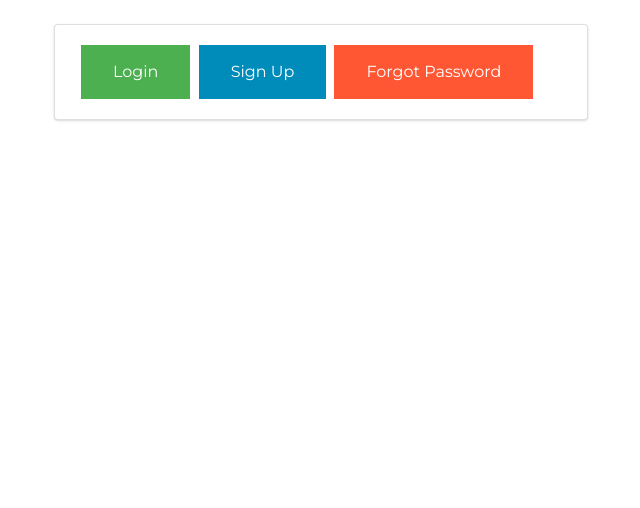
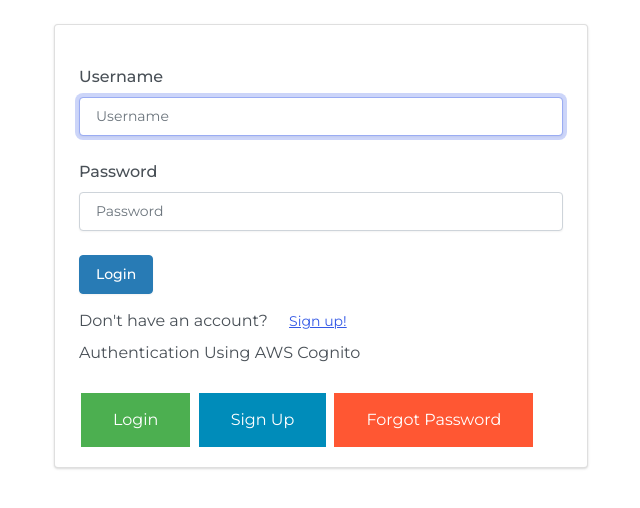
Before and after one commit to darshcloud/EatWellLiveWell-CalorieTrackerApp, a Django app: page / in a window 1280 px wide. Shown: the part 67-575 px from the top of the page, without its empty margins (319-959 px from the left). Run offline with Django 3.2, Linux system fonts and the light colour scheme; parts of the project's set-up code (start-up, migrations or seed data) failed here and were passed over; some libraries are stand-ins or nearby versions.

Commit message:
Enabled Regular Login

```diff
--- a/calorietrackerapp/views.py
+++ b/calorietrackerapp/views.py
@@ -22,30 +22,14 @@ def index(request):
     return foodlist(request)
 
 def login_v(request):
-    try:
-        code = request.GET.get('code')
-        # print(code)
-        userData = getTokens(code)
-        # print(userData)
-        context = {'name': userData['name'],
-                    'email': userData['email'],
-                    'token': userData['token'],
-                    'status': 1,}
-        # print(context)
-        try:
-            user = User.objects.create_user(context['name'], context['email'], context['token'])
-            user.save()
-        except Exception:
-            print("User Create Failed")
-            pass
-        try:
-            user = authenticate(request, username=context['name'], password=context['token'])
-        except Exception:
-            print("user auth failed")
-            pass
-        print(user)
-        response = render(request, 'login.html' , context)
-        response.set_cookie('sessiontoken', userData['id_token'], max_age=60*60*24, httponly=True)
+    if request.method == 'POST':
+        username = request.POST['username']
+        password = request.POST['password']
+        if username == "" or password == "":
+            return render(request, 'login.html', {
+                'message': 'Username/Password cannot be empty'
+            })
+        user = authenticate(request, username=username, password=password)
         if user is not None:
             login(request, user)
             return HttpResponseRedirect(reverse('food_list'))
@@ -53,17 +37,49 @@ def login_v(request):
             return render(request, 'login.html', {
                 'message': 'Incorrect username/password combination'
             })
-    except Exception as e:
-        token = getSession(request)
-        if token is not None:
-            userData = decode_jwt.lambda_handler({'token':token}, None)
+    else:
+        try:
+            code = request.GET.get('code')
+            # print(code)
+            userData = getTokens(code)
+            # print(userData)
             context = {'name': userData['name'],
-                    'email': userData['email'],
-                    'status': 1,}
+                        'email': userData['email'],
+                        'token': userData['token'],
+                        'status': 1,}
             # print(context)
-            render(request, 'login.html' , context)
-        print("No code")
-        return render(request, 'login.html', {'status': 0})
+            try:
+                user = User.objects.create_user(context['name'], context['email'], context['token'])
+                user.save()
+            except Exception:
+                print("User Create Failed")
+                pass
+            try:
+                user = authenticate(request, username=context['name'], password=context['token'])
+            except Exception:
+                print("user auth failed")
+                pass
+            print(user)
+            response = render(request, 'login.html' , context)
+            response.set_cookie('sessiontoken', userData['id_token'], max_age=60*60*24, httponly=True)
+            if user is not None:
+                login(request, user)
+                return HttpResponseRedirect(reverse('food_list'))
+            else:
+                return render(request, 'login.html', {
+                    'message': 'Incorrect username/password combination'
+                })
+        except Exception as e:
+            token = getSession(request)
+            if token is not None:
+                userData = decode_jwt.lambda_handler({'token':token}, None)
+                context = {'name': userData['name'],
+                        'email': userData['email'],
+                        'status': 1,}
+                # print(context)
+                render(request, 'login.html' , context)
+            print("No code")
+            return render(request, 'login.html', {'status': 0})
 
 def logout_v(request):
     logout(request)
--- a/templates/login.html
+++ b/templates/login.html
@@ -70,7 +70,40 @@
             <div class='col-lg-6 offset-lg-3'>
                 <div class='card bg-secondary mb-3'>
                     <div class='card-body'>
+                        <div class='form-group'>
+                            <form action="{% url 'login' %}" method='post'>
+                                {% csrf_token %}
+                                <div class='form-group'>
+                                    <label for='inputUsername' class='form-label mt-4'>
+                                        Username
+                                    </label>
+                                    <input type='text' name='username' class='form-control' id='inputUsername'
+                                           placeholder='Username' autofocus>
+                                </div>
 
+                                <div class='form-group'>
+                                    <label for='inputPassword1' class='form-label mt-4'>
+                                        Password
+                                    </label>
+                                    <input type='password' name='password' class='form-control' id='inputPassword1'
+                                           placeholder='Password'>
+                                </div>
+
+                                <div class='form-group mt-4'>
+                                    <button type='submit' class='btn btn-info'>
+                                        Login
+                                    </button>
+                                </div>
+                            </form>
+
+                            <div class='mt-2'>
+                                Don't have an account? <a href="{% url 'register' %}" type='btn btn-dark'
+                                                          class='btn btn-link'>
+                                Sign up!
+                            </a>
+                            </div>
+                            <a> Authentication Using AWS Cognito</a>
+                            <br></br>
                             <a class="button button1" href="https://auth.calorietracker.net/login?client_id=1r17gdeshkcfv6b8l44u26pbb3&response_type=code&scope=aws.cognito.signin.user.admin+email+openid+phone+profile&redirect_uri=http://localhost:8000/login">Login</a>
                             {% comment %} <br></br> {% endcomment %}
                             <a class="button button2" href="https://auth.calorietracker.net/signup?client_id=1r17gdeshkcfv6b8l44u26pbb3&response_type=code&scope=aws.cognito.signin.user.admin+email+openid+phone+profile&redirect_uri=http://localhost:8000/login">Sign Up</a>
--- a/templates/register.html
+++ b/templates/register.html
@@ -101,7 +101,7 @@
                             </form>
 
                             <div class='mt-2'>
-                                Already have an account? <a href="https://auth.calorietracker.net/signup?client_id=1r17gdeshkcfv6b8l44u26pbb3&response_type=code&scope=aws.cognito.signin.user.admin+email+openid+phone+profile&redirect_uri=http://localhost:8000/login" type='button' class='btn-link'>
+                                Already have an account? <a href="{% url 'login' %}" type='button' class='btn-link'>
                                     Log In here
                                 </a>
                             </div>
```
